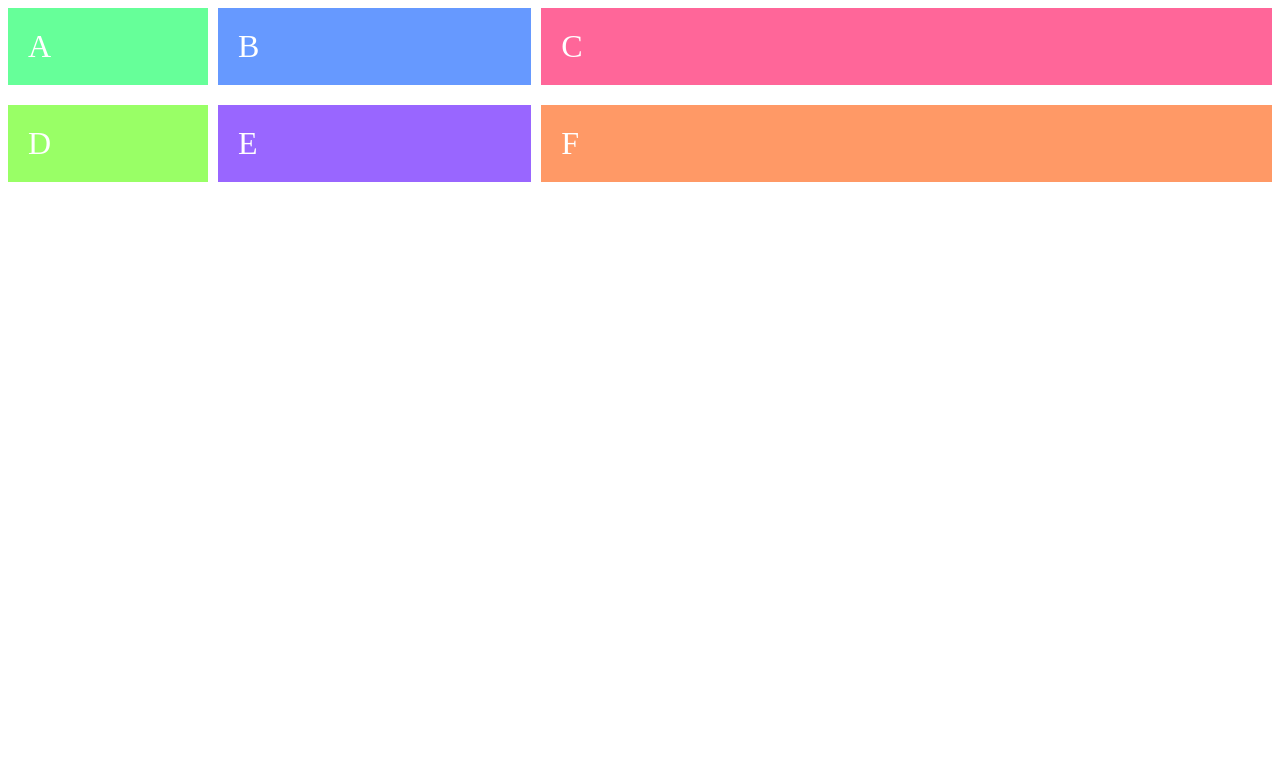
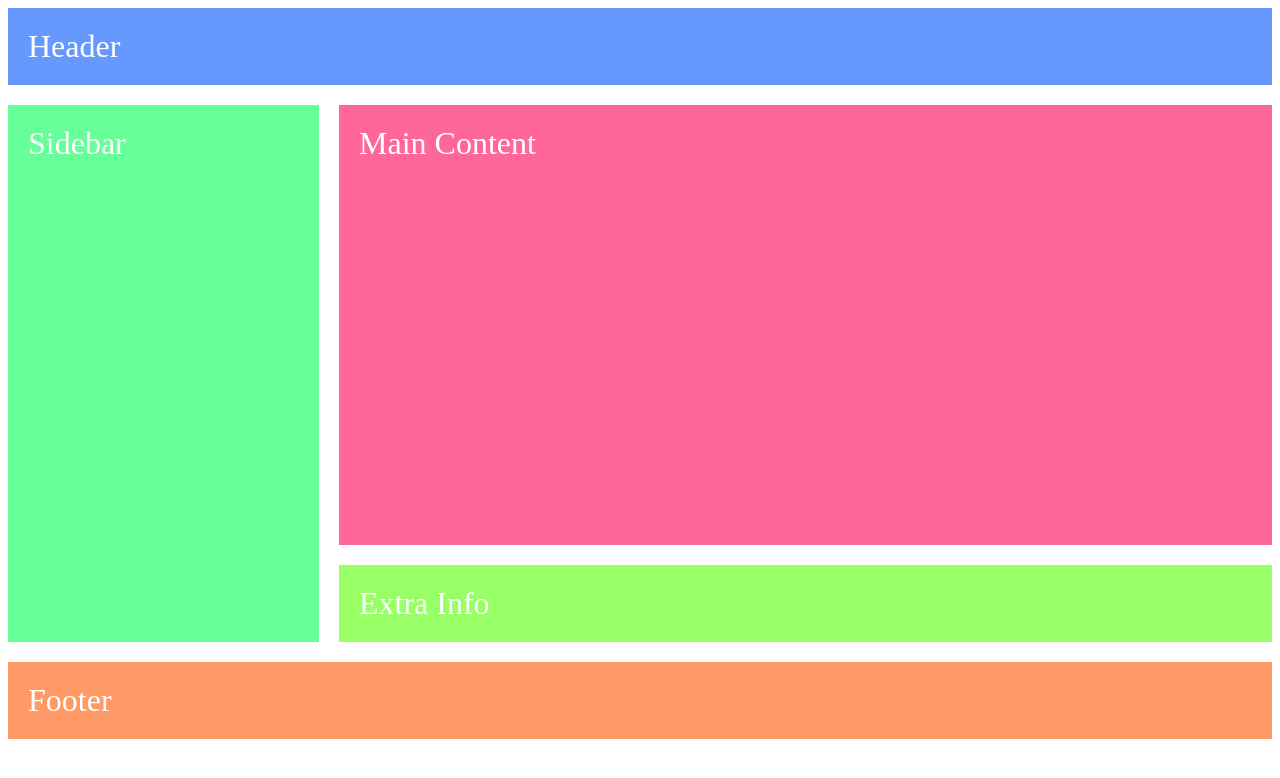
Before and after one commit to hereticsun/css-grid-layout-tutorial, a plain HTML site: page index.html in a window 1280 px wide. Drawn offline with Linux system fonts and the light colour scheme.

Commit message:
Creating a basic layout
Signed-off-by: Azlan Cuttilan <azlan@bynd.com>

```diff
--- a/css/styles.css
+++ b/css/styles.css
@@ -1,7 +1,7 @@
 .grid-container {
   display: grid;
-  grid-template-columns: 200px 10px 0.3fr 10px 0.7fr;
-  grid-template-rows: auto 20px auto;
+  grid-template-columns: 0.25fr 20px 0.75fr;
+  grid-template-rows: auto 20px auto 20px auto 20px auto;
 }
 
 .grid-element {
@@ -10,51 +10,43 @@
   padding: 20px;
   font-size: 2em;
 }
-
-.item-a {
+.header {
   grid-column-start: 1;
-  grid-column-end: ;
-  grid-row-start: 1;
-  grid-row-end: 2;
-  background: #6F9;
-}
-
-.item-b {
-  grid-column-start: 3;
   grid-column-end: 4;
   grid-row-start: 1;
   grid-row-end: 2;
   background: #69F;
 }
 
-.item-c {
-  grid-column-start: 5;
-  grid-column-end: 6;
-  grid-row-start: 1;
-  grid-row-end: 2;
-  background: #F69;
-}
-
-.item-d {
+.sidebar {
   grid-column-start: 1;
   grid-column-end: 2;
   grid-row-start: 3;
-  grid-row-end: 4;
-  background: #9F6;
+  grid-row-end: 6;
+  background: #6F9;
 }
 
-.item-e {
+.main {
   grid-column-start: 3;
   grid-column-end: 4;
   grid-row-start: 3;
   grid-row-end: 4;
-  background: #96F;
+  background: #F69;
+  height:400px;
 }
 
-.item-f {
-  grid-column-start: 5;
-  grid-column-end: 6;
-  grid-row-start: 3;
-  grid-row-end: 4;
+.extra {
+  grid-column-start: 3;
+  grid-column-end: 4;
+  grid-row-start: 5;
+  grid-row-end: 6;
+  background: #9F6;
+}
+
+.footer {
+  grid-column-start: 1;
+  grid-column-end: 4;
+  grid-row-start: 7;
+  grid-row-end: 8;
   background: #F96;
 }
--- a/index.html
+++ b/index.html
@@ -11,12 +11,11 @@
 	</head>
 	<body>
         <div class="grid-container">
-            <div class="grid-element item-a">A</div>
-            <div class="grid-element item-b">B</div>
-            <div class="grid-element item-c">C</div>
-            <div class="grid-element item-d">D</div>
-            <div class="grid-element item-e">E</div>
-            <div class="grid-element item-f">F</div>
+            <header class="grid-element header">Header</header>
+            <nav class="grid-element sidebar">Sidebar</nav>
+            <main class="grid-element main">Main Content</main>
+            <aside class="grid-element extra">Extra Info</aside>
+            <footer class="grid-element footer">Footer</footer>
         </div>
 	</body>
 </html>
```
